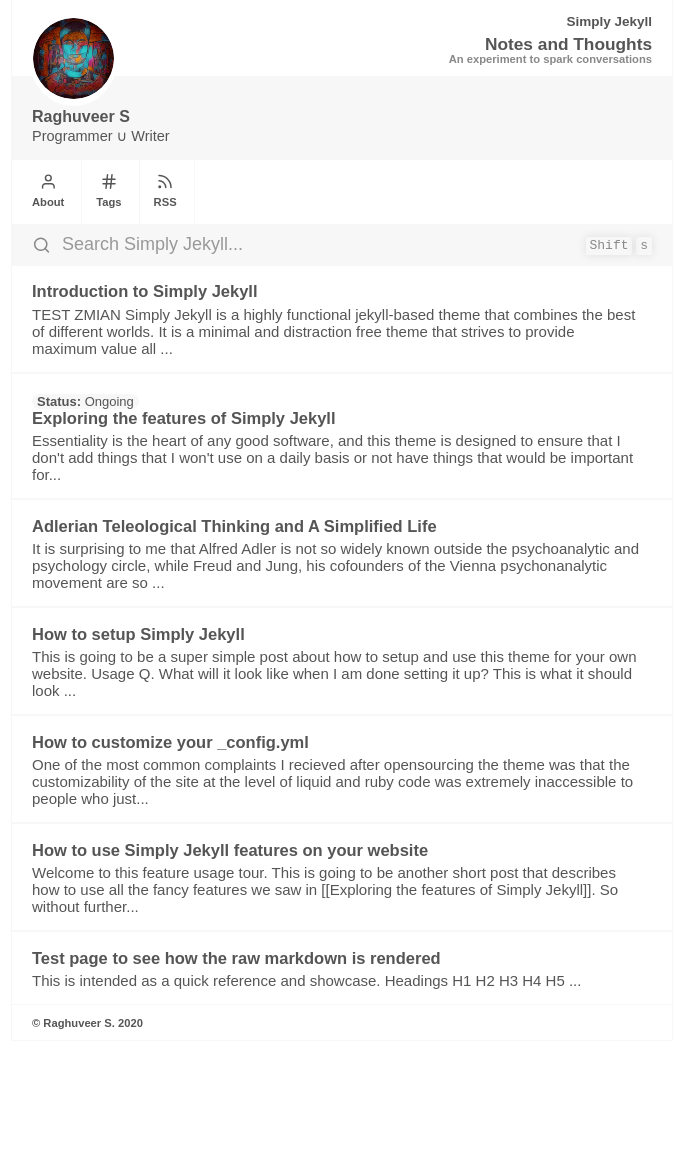
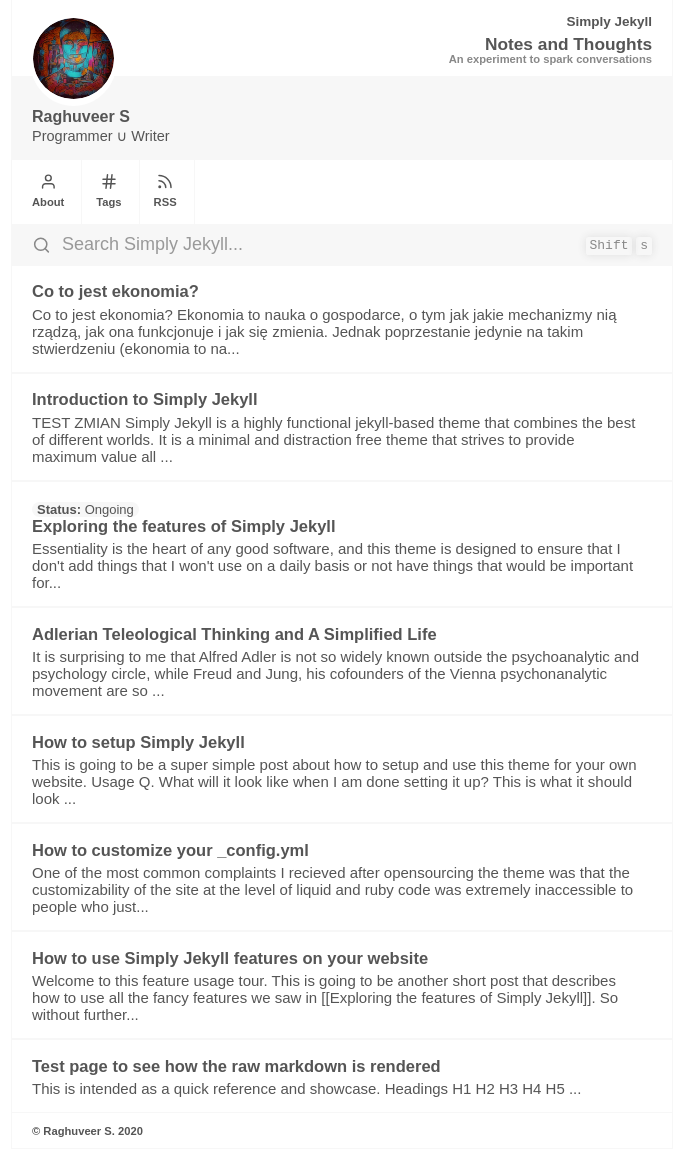
Before and after one commit to gkwiatk/ekonomia-2, a Jekyll site: the page built from index.md, in a window 1280 px wide. Shown: the whole page, without its empty margins (298-985 px from the left). Built offline with Jekyll 4.4.1, drawn with Linux system fonts in a browser that asks for light colours; before the commit the page ends 1041 px from its top, so only the background shows below that.

Commit message:
Update content

```diff
--- a/_posts/Co to jest ekonomia.md
+++ b/_posts/2021-07-01-Co to jest ekonomia.md
@@ -1,7 +1,6 @@
 ---
-date: 2021-06-26T16:12
-tags:
-- strona
+title: Co to jest ekonomia?
+tags: Strona
 ---
 
 # Co to jest ekonomia?
@@ -12,5 +11,5 @@ Czym jest owa gospodarka?
 
 Możemy na to pytanie odpowiedzieć z co najmniej dwóch, bardzo różnych perspektyw.
 
-1. [[Gospodarka to radzenie sobie z niedoborem]]#
-2. [[Gospodarka to rzeczy w niewlasciwych miejscach]]#
+1. [[Gospodarka to radzenie sobie z niedoborem]]
+2. [[Gospodarka to rzeczy w niewlasciwych miejscach]]
```
Also changed, not shown: 1 other file.
